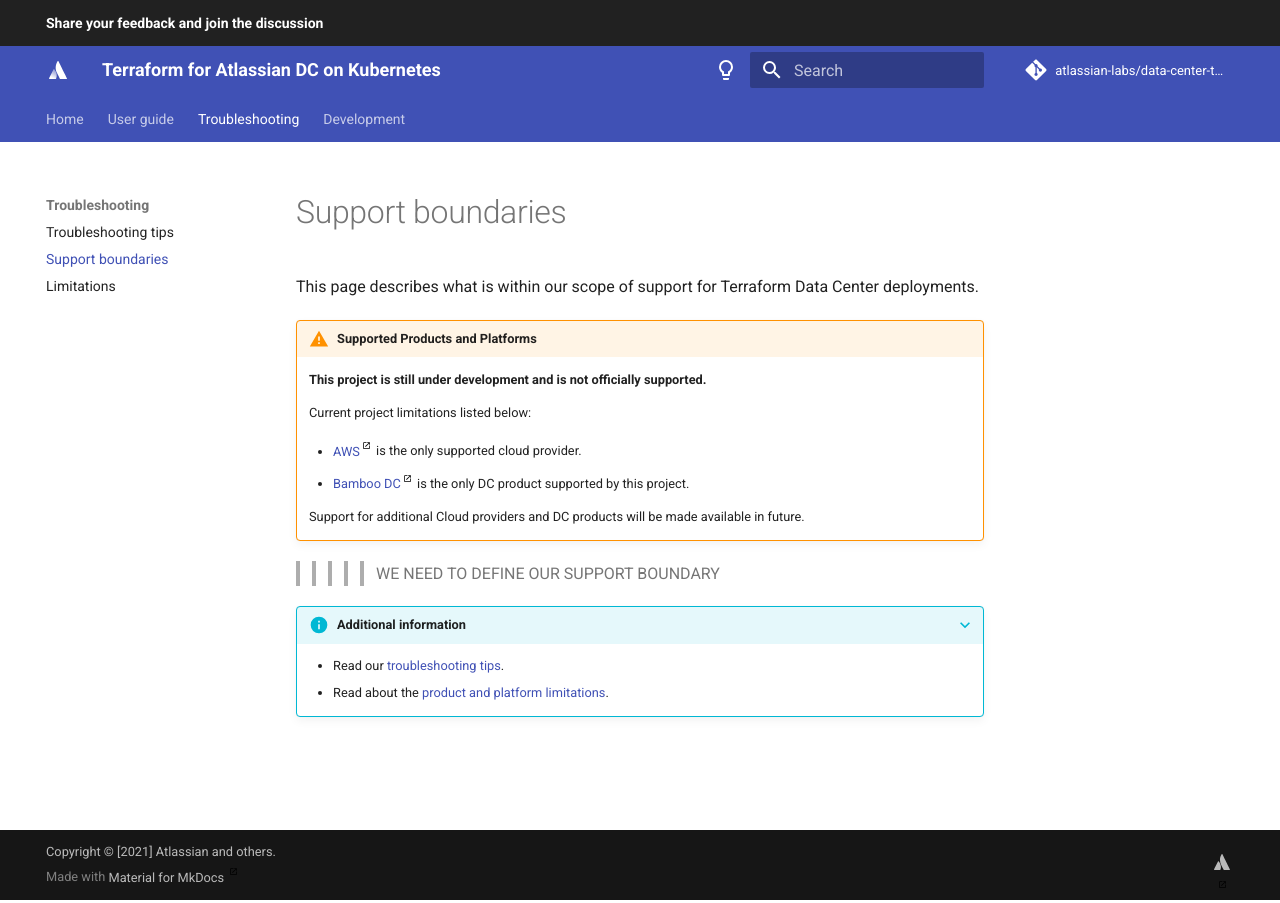
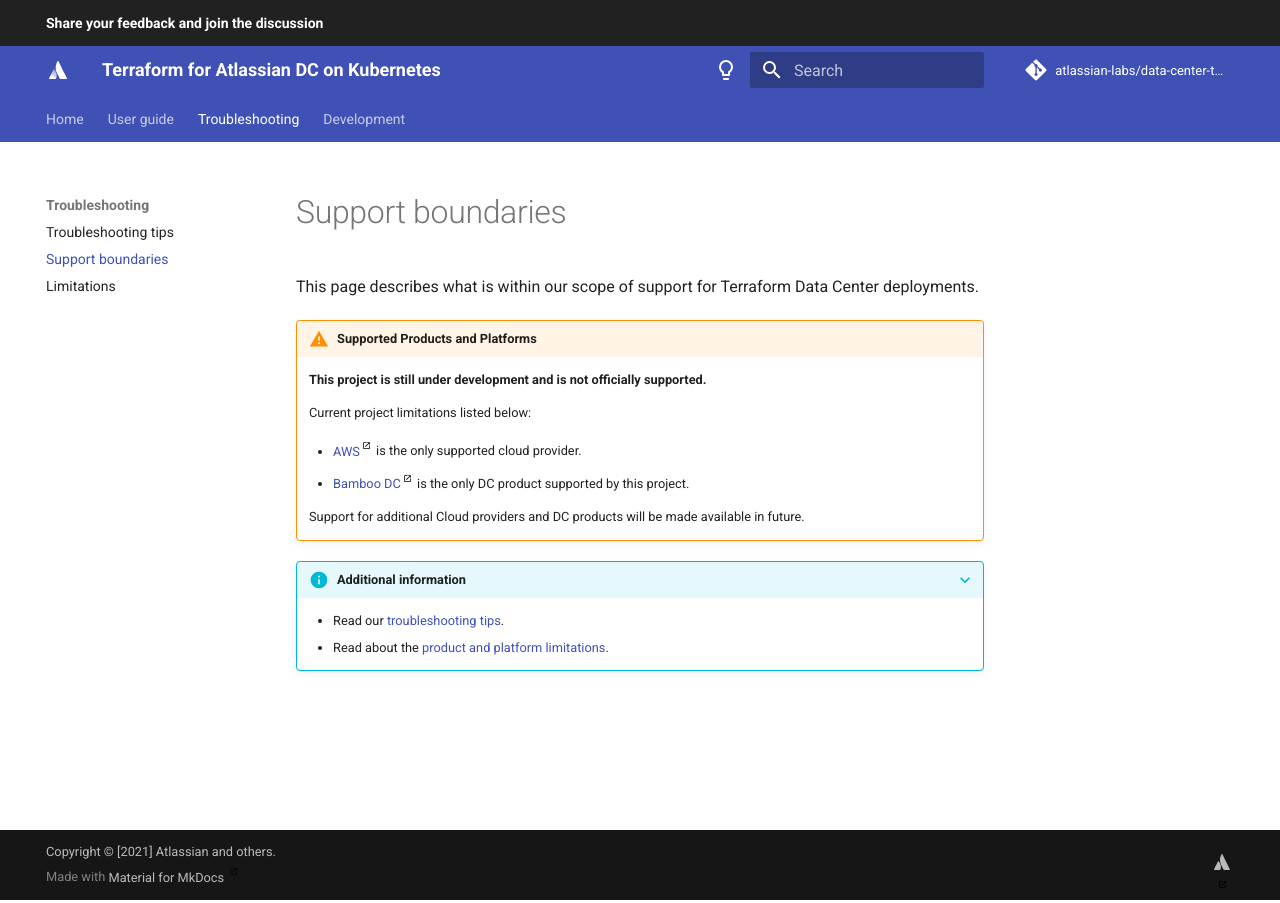
Before and after one commit to atlassian-labs/data-center-terraform, an MkDocs documentation site: the page built from docs/docs/troubleshooting/SUPPORT_BOUNDARIES.md, in a window 1280 px wide. Built offline with MkDocs 1.6.1 and Material for MkDocs 9.7.7, drawn with Linux system fonts in a browser that asks for light colours; comment, search, counter and statistics services are not loaded.

Commit message:
TFKUBE-250: Remove redunant comment

```diff
--- a/docs/docs/troubleshooting/SUPPORT_BOUNDARIES.md
+++ b/docs/docs/troubleshooting/SUPPORT_BOUNDARIES.md
@@ -13,10 +13,6 @@
 
     Support for additional Cloud providers and DC products will be made available in future.
 
-
->>>>> WE NEED TO DEFINE OUR SUPPORT BOUNDARY
-
-
 ???+ info "Additional information"
     * Read our [troubleshooting tips](TROUBLESHOOTING.md).
     * Read about the [product and platform limitations](LIMITATIONS.md).
```
